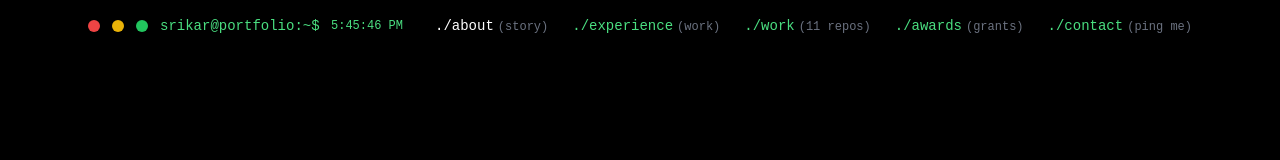
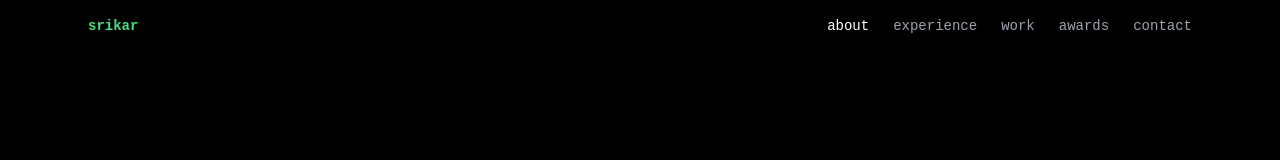
Before and after one commit to SrikarSistla08/MyPortfolio, a Next.js app: page / in a window 1280 px wide. Shown: the top 160 px of the page. Built offline with nearby package versions, Linux system fonts and the light colour scheme.

Commit message:
Fix: simplify header - remove clutter

```diff
--- a/src/app/page.tsx
+++ b/src/app/page.tsx
@@ -3,20 +3,19 @@ import React, { useState, useEffect, useCallback, useMemo } from "react";
 import Image from "next/image";
 import { motion, useScroll, useTransform } from "framer-motion";
 
-// Geeky Terminal-style Navigation
+// Clean Minimal Navigation
 const Navigation = () => {
   const [isScrolled, setIsScrolled] = useState(false);
-  const [currentTime, setCurrentTime] = useState<string>("");
   const [mounted, setMounted] = useState(false);
   const [isMobileMenuOpen, setIsMobileMenuOpen] = useState(false);
   const [activeSection, setActiveSection] = useState<string>("");
 
   const navLinks = useMemo(() => [
-    { href: "#about", label: "./about", description: "(story)" },
-    { href: "#experience", label: "./experience", description: "(work)" },
-    { href: "#work", label: "./work", description: "(11 repos)" },
-    { href: "#awards", label: "./awards", description: "(grants)" },
-    { href: "#contact", label: "./contact", description: "(ping me)" },
+    { href: "#about", label: "about" },
+    { href: "#experience", label: "experience" },
+    { href: "#work", label: "work" },
+    { href: "#awards", label: "awards" },
+    { href: "#contact", label: "contact" },
   ], []);
 
   useEffect(() => {
@@ -26,13 +25,8 @@ const Navigation = () => {
     };
     window.addEventListener("scroll", handleScroll);
 
-    const updateTime = () => setCurrentTime(new Date().toLocaleTimeString());
-    updateTime();
-    const timer = setInterval(updateTime, 1000);
-
     return () => {
       window.removeEventListener("scroll", handleScroll);
-      clearInterval(timer);
     };
   }, []);
 
@@ -75,40 +69,26 @@ const Navigation = () => {
         isScrolled ? "bg-black/95 backdrop-blur-md" : "bg-transparent"
       }`}
     >
-      <div className="max-w-6xl mx-auto px-4 sm:px-6 py-3 sm:py-4">
+      <div className="max-w-6xl mx-auto px-4 sm:px-6 py-4">
         <div className="flex justify-between items-center">
-          <motion.div
-            whileHover={{ opacity: 0.8 }}
-            className="flex items-center space-x-2 sm:space-x-3"
-          >
-            <div className="w-2 h-2 sm:w-3 sm:h-3 bg-red-500 rounded-full"></div>
-            <div className="w-2 h-2 sm:w-3 sm:h-3 bg-yellow-500 rounded-full"></div>
-            <div className="w-2 h-2 sm:w-3 sm:h-3 bg-green-500 rounded-full"></div>
-            <span className="ml-2 sm:ml-4 text-green-400 font-mono text-xs sm:text-sm">
-              srikar@portfolio:~$
-            </span>
-          </motion.div>
+          <a href="#" className="text-green-400 font-mono text-sm font-bold hover:text-white transition-colors">
+            srikar
+          </a>
 
           {/* Desktop Navigation */}
           <div className="hidden lg:flex items-center space-x-8">
-            {mounted && (
-              <div className="text-green-400 font-mono text-xs">
-                {currentTime}
-              </div>
-            )}
             <div className="flex space-x-6 text-sm font-mono">
               {navLinks.map((link) => (
                 <a
                   key={link.href}
                   href={link.href}
-                  className={`transition-colors group ${
+                  className={`transition-colors ${
                     activeSection === link.href
                       ? "text-white"
-                      : "text-green-400 hover:text-white"
+                      : "text-gray-400 hover:text-white"
                   }`}
                 >
                   {link.label}
-                  <span className="text-xs text-gray-500 ml-1 group-hover:text-gray-400">{link.description}</span>
                 </a>
               ))}
             </div>
@@ -141,11 +121,6 @@ const Navigation = () => {
           className="lg:hidden overflow-hidden"
         >
           <div className="pt-4 pb-2 space-y-3">
-            {mounted && (
-              <div className="text-green-400 font-mono text-xs mb-3">
-                {currentTime}
-              </div>
-            )}
             {navLinks.map((link) => (
               <a
                 key={link.href}
@@ -153,11 +128,11 @@ const Navigation = () => {
                 className={`block transition-colors font-mono text-sm py-2 ${
                   activeSection === link.href
                     ? "text-white"
-                    : "text-green-400 hover:text-white"
+                    : "text-gray-400 hover:text-white"
                 }`}
                 onClick={() => setIsMobileMenuOpen(false)}
               >
-                {link.label} <span className="text-xs text-gray-500">{link.description}</span>
+                {link.label}
               </a>
             ))}
           </div>
```
